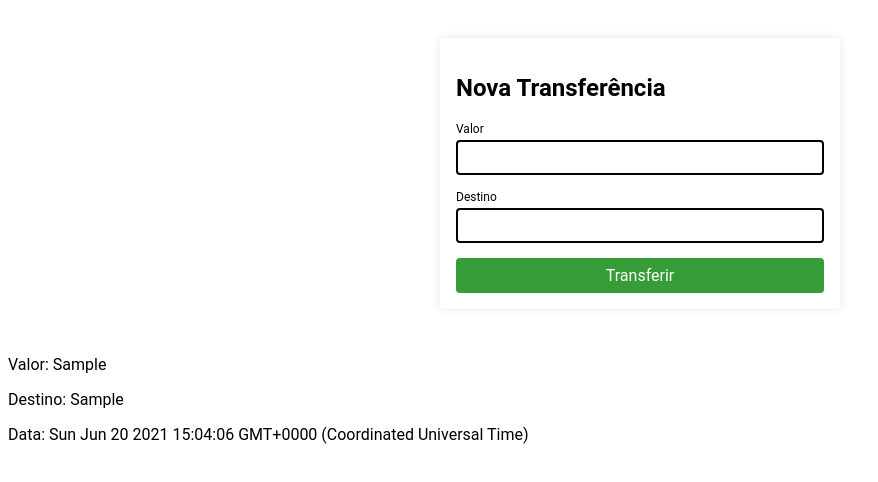
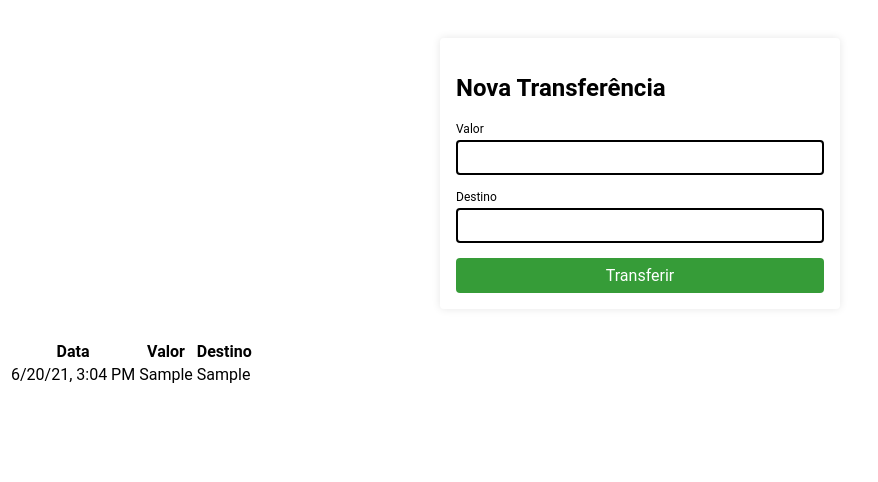
Before and after one commit to diegocantelli/AngularBasico, an Angular app in the folder ByteBank/: page / in a window 1280 px wide. Both pictures are taken after typing "Sample", "Sample" into the empty fields and a click on the button "Transferir". Shown: the top 482 px of the page, without its empty margins (0-878 px from the left). Built offline with nearby package versions, Linux system fonts and the light colour scheme.

Commit message:
Utilizando o pipe Date para formatar a data

```diff
--- a/ByteBank/src/app/extrato/extrato.component.html
+++ b/ByteBank/src/app/extrato/extrato.component.html
@@ -1,5 +1,14 @@
-<div *ngFor="let transferencia of transferencias">
-  <p>Valor: {{ transferencia?.valor }}</p>
-  <p>Destino: {{ transferencia?.destino }}</p>
-  <p>Data: {{ transferencia?.data }}</p>
-</div>
+<table>
+  <thead>
+    <th>Data</th>
+    <th>Valor</th>
+    <th>Destino</th>
+  </thead>
+  <tbody>
+    <tr *ngFor="let transferencia of transferencias">
+      <td>{{ transferencia.data | date:"short"}}</td>
+      <td>{{ transferencia.valor }}</td>
+      <td>{{ transferencia.destino }}</td>
+    </tr>
+  </tbody>
+</table>
```
